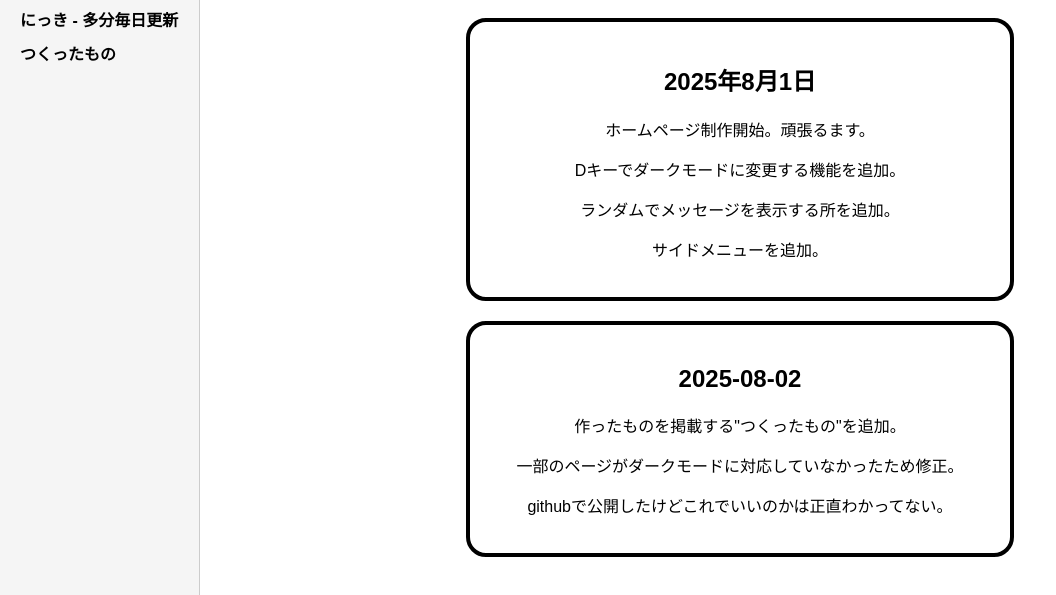
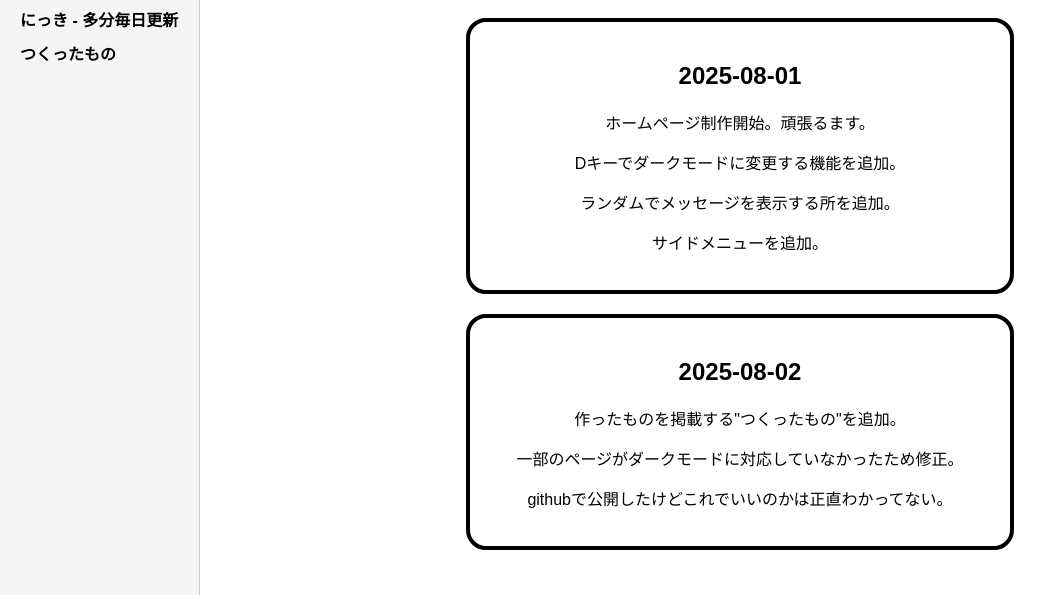
Before and after one commit to sakai26xx/rororo-site, a plain HTML site: page diary.html in a window 1280 px wide. Shown: the part 149-744 px from the top of the page, without its empty margins (0-1056 px from the left). Drawn offline with Linux system fonts and the light colour scheme; a web font is replaced by a local one.

Commit message:
Add files via upload

```diff
--- a/diary.html
+++ b/diary.html
@@ -23,7 +23,7 @@
     <br>
 
       <div class="intro-box">
-    <h2>2025年8月1日</h2>
+    <h2>2025-08-01</h2>
     <p>ホームページ制作開始。頑張るます。</p>
     <p>Dキーでダークモードに変更する機能を追加。</p>
     <p>ランダムでメッセージを表示する所を追加。</p>
```
